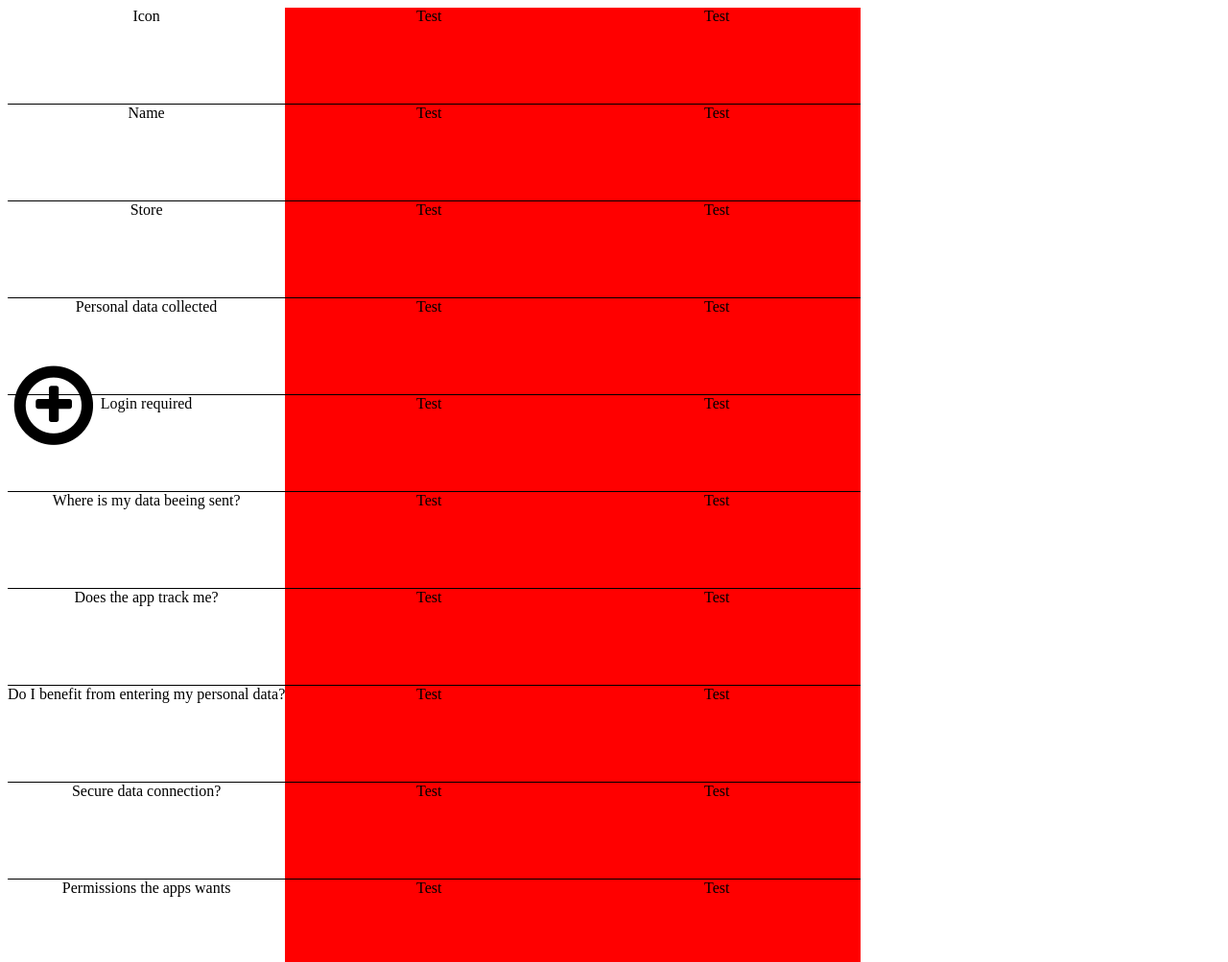
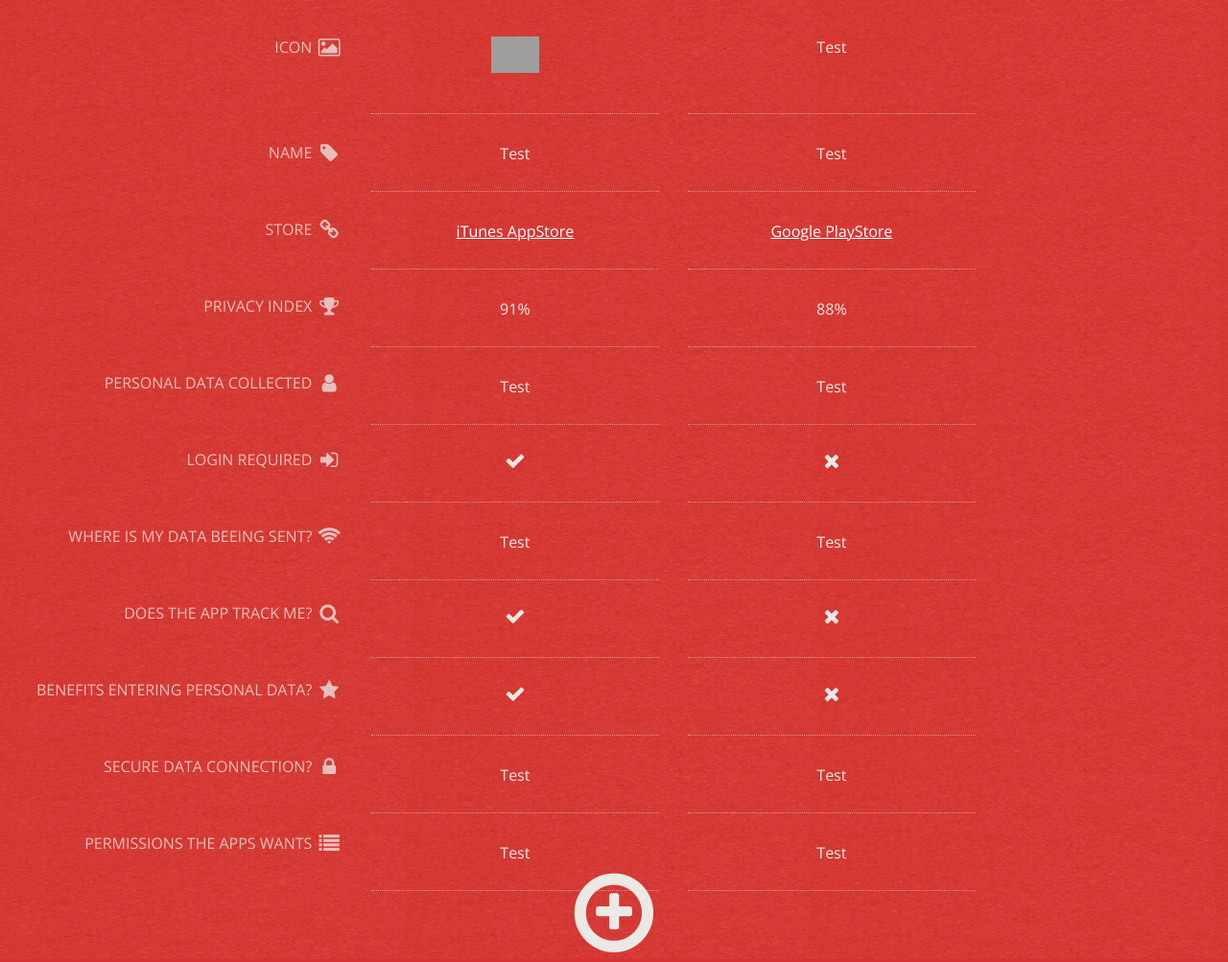
Before and after one commit to thomasbrueggemann/privacy-risk-mhealth, a website: page views/demo.html in a window 1280 px wide. Shown: the top 1003 px of the page at 96% size. Drawn offline with nearby package versions, Linux system fonts and the light colour scheme; grey boxes are pictures that could not be loaded.

Commit message:
Work continued on demo site

```diff
--- a/public/css/main.css
+++ b/public/css/main.css
@@ -1,5 +1,10 @@
 body, html {
   height:100%;
+  background-color:#D73035;
+  color:#ECE9E4;
+  font-family: "Open Sans", sans-serif;
+  background-image: url("../img/bg.png");
+  background-repeat: repeat;
 }
 
 .plus-column {
@@ -8,32 +13,47 @@ body, html {
   height:50px;
   top:50%;
   margin-top:-25px;
-  position: absolute;
 }
 
 .apps {
   clear:both;
+  display:table;
 }
 
 .app-header {
   font-size: bold;
   float:left;
+  margin-left:30px;
 }
 
 .app-header .app-cell {
     font-size: bold;
+    text-align: right;
+    text-transform: uppercase;
+    border-bottom:0px;
+    color:rgba(236,235,232,0.75);
 }
 
 .app {
   width:300px;
-  background:red;
+  height:100%;
   float:left;
+  margin-left:30px;
 }
 
 .app-cell {
   width:100%;
   text-align: center;
-  height:100px;
-  vertical-align: middle;
-  border-bottom:1px solid black;
+  height:50px;
+  padding-top:30px;
+  border-bottom:1px dotted rgba(236,235,232,0.5);
+  font-weight: lighter;
 }
+
+.app-cell-icon {
+    height:80px;
+}
+
+a {
+  color:white;
+}
--- a/views/demo.html
+++ b/views/demo.html
@@ -2,7 +2,9 @@
 
   <head>
     <link rel="stylesheet" href="https://maxcdn.bootstrapcdn.com/font-awesome/4.4.0/css/font-awesome.min.css">
+    <link rel="stylesheet" href="https://fonts.googleapis.com/css?family=Open+Sans">
     <link rel="stylesheet" href="../public/css/main.css">
+    <title>A Privacy Index for mHealth Apps</title>
   </head>
 
   <body>
@@ -10,43 +12,43 @@
     <div class="apps">
 
       <div class="app-header">
-        <div class="app-cell">Icon</div>
-        <div class="app-cell">Name</div>
-        <div class="app-cell">Store</div>
-        <div class="app-cell">Personal data collected</div>
-        <div class="app-cell">Login required</div>
-        <div class="app-cell">Where is my data beeing sent?</div>
-        <div class="app-cell">Does the app track me?</div>
-        <div class="app-cell">Do I benefit from entering my personal data?</div>
-        <div class="app-cell">Secure data connection?</div>
-        <div class="app-cell">Permissions the apps wants</div>
-        <div class="app-cell">Privacy index</div>
+        <div class="app-cell app-cell-icon">Icon <i class="fa fa-picture-o fa-lg fa-fw"></i></div>
+        <div class="app-cell">Name <i class="fa fa-tag fa-lg fa-fw"></i></div>
+        <div class="app-cell">Store <i class="fa fa-link fa-lg fa-fw"></i></div>
+        <div class="app-cell">Privacy index <i class="fa fa-trophy fa-lg fa-fw"></i></div>
+        <div class="app-cell">Personal data collected <i class="fa fa-user fa-lg fa-fw"></i></div>
+        <div class="app-cell">Login required <i class="fa fa-sign-in fa-lg fa-fw"></i></div>
+        <div class="app-cell">Where is my data beeing sent? <i class="fa fa-wifi fa-lg fa-fw"></i></div>
+        <div class="app-cell">Does the app track me? <i class="fa fa-search fa-lg fa-fw"></i></div>
+        <div class="app-cell">Benefits entering personal data? <i class="fa fa-star fa-lg fa-fw"></i></div>
+        <div class="app-cell">Secure data connection?  <i class="fa fa-lock fa-lg fa-fw"></i></div>
+        <div class="app-cell">Permissions the apps wants <i class="fa fa-list fa-lg fa-fw"></i></div>
       </div>
 
       <div class="app">
+        <div class="app-cell app-cell-icon"><img width="50" src="http://a2.mzstatic.com/eu/r30/Purple7/v4/a6/a1/e0/a6a1e0c8-889e-ab1b-8c71-a4969636120a/icon175x175.png" /></div>
         <div class="app-cell">Test</div>
+        <div class="app-cell"><a href="#">iTunes AppStore</a></div>
+        <div class="app-cell">91%</div>
         <div class="app-cell">Test</div>
+        <div class="app-cell"><i class="fa fa-check fa-lg"></i></div>
         <div class="app-cell">Test</div>
-        <div class="app-cell">Test</div>
-        <div class="app-cell">Test</div>
-        <div class="app-cell">Test</div>
-        <div class="app-cell">Test</div>
-        <div class="app-cell">Test</div>
-        <div class="app-cell">Test</div>
+        <div class="app-cell"><i class="fa fa-check fa-lg"></i></div>
+        <div class="app-cell"><i class="fa fa-check fa-lg"></i></div>
         <div class="app-cell">Test</div>
         <div class="app-cell">Test</div>
       </div>
 
       <div class="app">
+        <div class="app-cell app-cell-icon">Test</div>
         <div class="app-cell">Test</div>
+        <div class="app-cell"><a href="">Google PlayStore</a></div>
+        <div class="app-cell">88%</div>
         <div class="app-cell">Test</div>
+        <div class="app-cell"><i class="fa fa-times fa-lg"></i></div>
         <div class="app-cell">Test</div>
-        <div class="app-cell">Test</div>
-        <div class="app-cell">Test</div>
-        <div class="app-cell">Test</div>
-        <div class="app-cell">Test</div>
-        <div class="app-cell">Test</div>
-        <div class="app-cell">Test</div>
+        <div class="app-cell"><i class="fa fa-times fa-lg"></i></div>
+        <div class="app-cell"><i class="fa fa-times fa-lg"></i></div>
         <div class="app-cell">Test</div>
         <div class="app-cell">Test</div>
       </div>
```
Also changed, not shown: public/img/bg.png (added).
